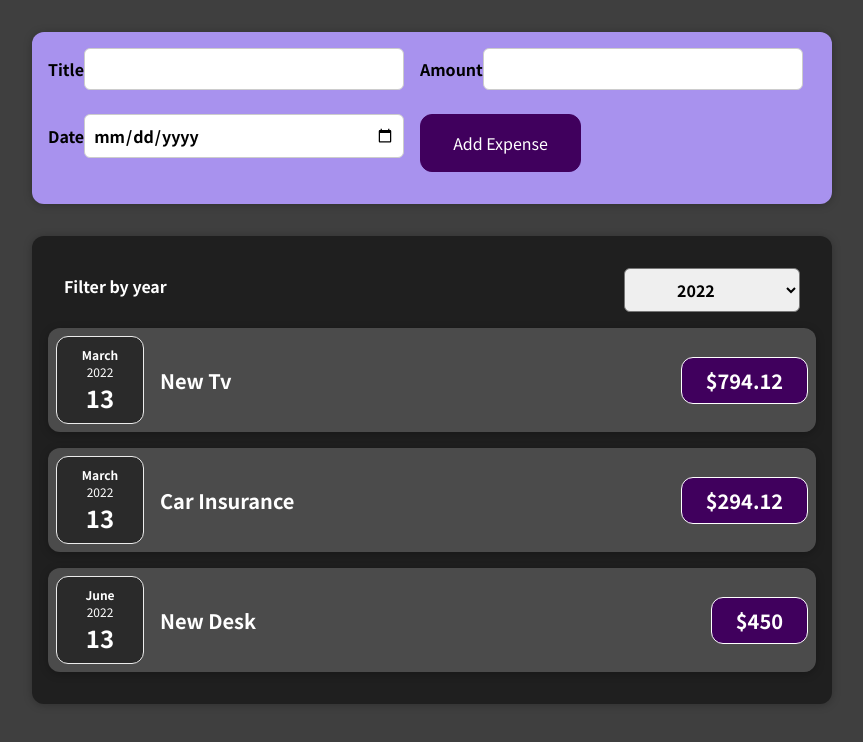
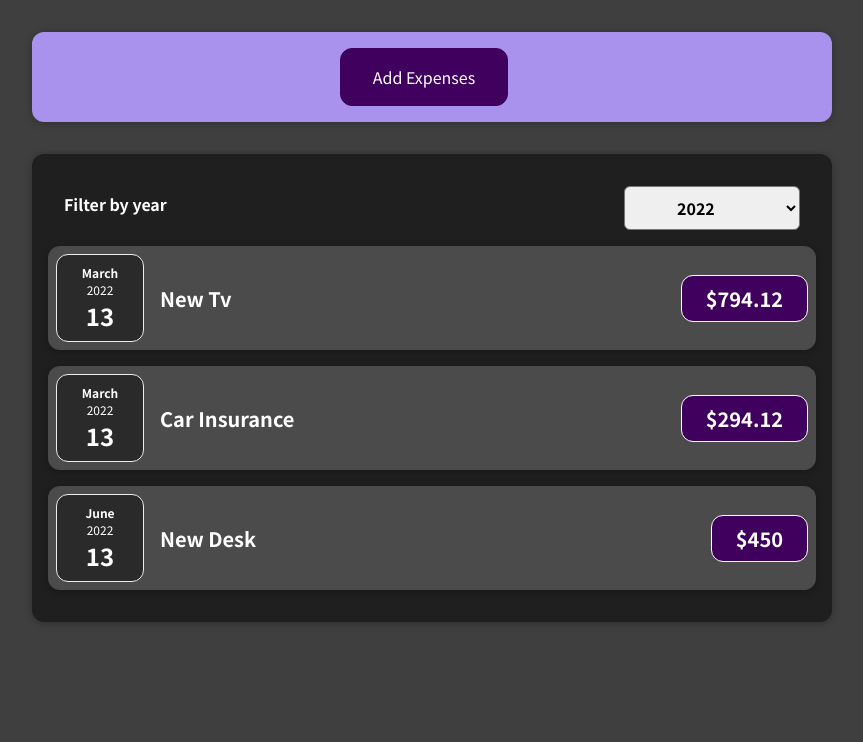
Before and after one commit to Priyanka-koli/daily-expenses, a React (Create React App) app: page / in a window 1280 px wide. Shown: the top 742 px of the page, without its empty margins (208-1071 px from the left). Built offline with nearby package versions, Linux system fonts and the light colour scheme.

Commit message:
add cancel and add-expenses button

```diff
--- a/src/components/NewExpense/ExpenseForm.js
+++ b/src/components/NewExpense/ExpenseForm.js
@@ -5,28 +5,14 @@ const ExpenseForm = (props) => {
   const [enteredAmount, setAmount] = useState("");
   const [enteredDate, setDate] = useState("");
 
-  /*  const [userInput, setUserInput] = useState({
-    enteredTitle: "",
-    enteredAmount: "",
-    enteredDate: "",
-  }); */
-
   const titleChangeHandler = (e) => {
     setTitle(e.target.value);
-    //setUserInput({ ...userInput, enteredtitle: e.target.value });
-    /*     setUserInput((prevState) => {
-      console.log(prevState);
-      console.log(...prevState);
-      return { ...prevState, enteredTitle: e.target.value };
-    }); */
   };
   const amountChangeHandler = (e) => {
     setAmount(e.target.value);
-    /* setUserInput({ ...userInput, enteredAmount: e.target.value }); */
   };
   const dateChangeHandler = (e) => {
     setDate(e.target.value);
-    /* setUserInput({ ...userInput, enteredDate: e.target.value }); */
   };
   const submitHandler = (e) => {
     e.preventDefault();
@@ -38,10 +24,13 @@ const ExpenseForm = (props) => {
       id: Math.random().toString(),
     };
     props.onSaveExpenseData(ExpenseData);
-    console.log(ExpenseData);
     setTitle("");
     setAmount("");
     setDate("");
+  };
+
+  const cancelClickHandler = () => {
+    props.onCancel(false);
   };
   return (
     <form onSubmit={submitHandler}>
@@ -82,6 +71,9 @@ const ExpenseForm = (props) => {
           </label>
         </div>
         <div className="new-expense__actions">
+          <button onClick={cancelClickHandler}>Cancel</button>
+        </div>
+        <div className="new-expense__actions">
           <button type="submit">Add Expense</button>
         </div>
       </div>
--- a/src/components/NewExpense/NewExpense.js
+++ b/src/components/NewExpense/NewExpense.js
@@ -1,17 +1,37 @@
+import { useState } from "react";
 import ExpenseForm from "./ExpenseForm";
 import "./NewExpense.css";
 
 const NewExpense = (props) => {
+  const [isEditting, setIsEditting] = useState(false);
+
   const onSaveExpenseHandler = (ExpenseData) => {
     const expenses = {
       ...ExpenseData,
     };
     props.onSaveExpData(expenses);
+    setIsEditting(false);
+  };
+
+  const addExpensesHandler = () => {
+    setIsEditting(true);
+  };
+
+  const cancelClickHandler = (val) => {
+    setIsEditting(val);
   };
 
   return (
     <div className="new-expense">
-      <ExpenseForm onSaveExpenseData={onSaveExpenseHandler} />
+      {!isEditting && (
+        <button onClick={addExpensesHandler}>Add Expenses</button>
+      )}
+      {isEditting && (
+        <ExpenseForm
+          onCancel={cancelClickHandler}
+          onSaveExpenseData={onSaveExpenseHandler}
+        />
+      )}
     </div>
   );
 };
```
